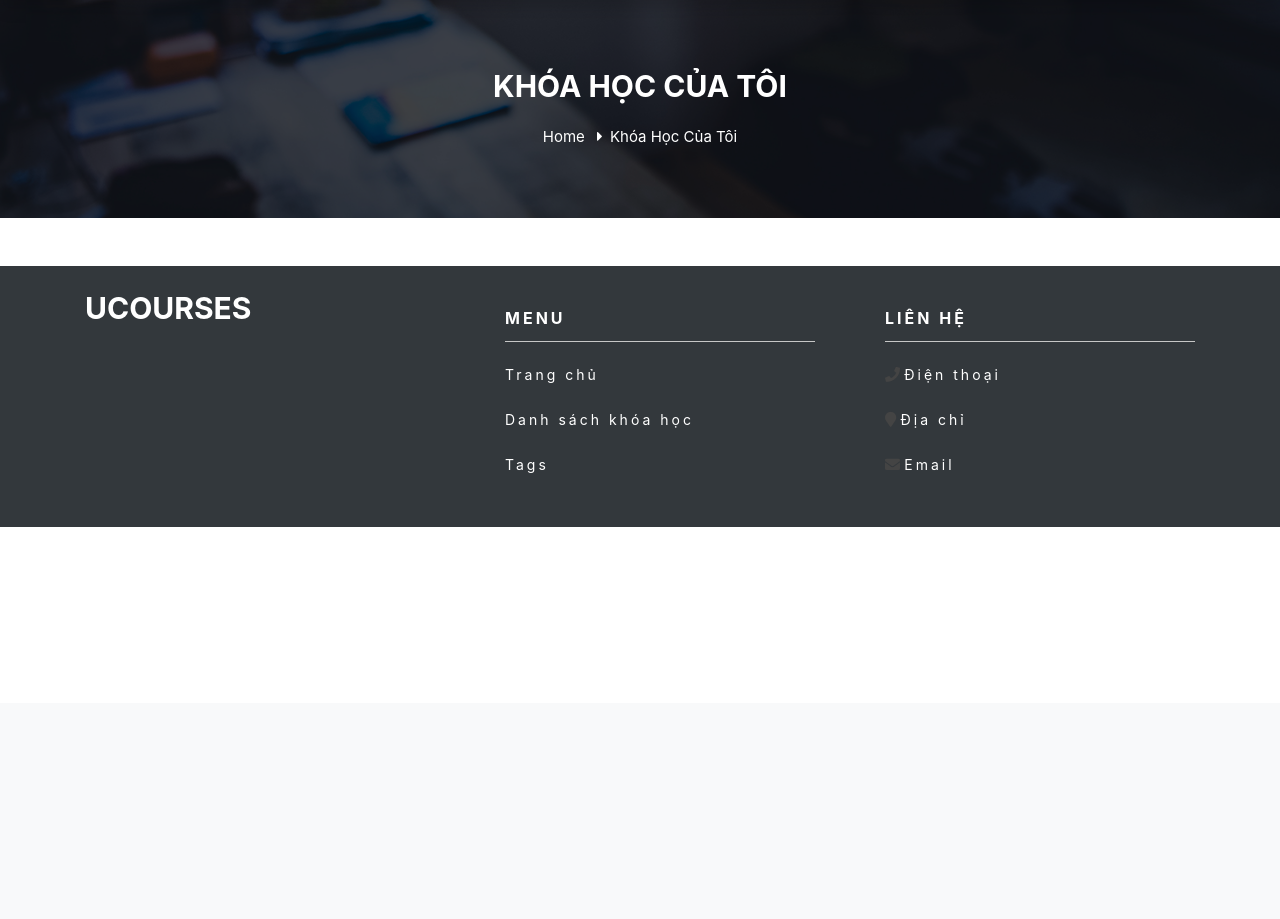
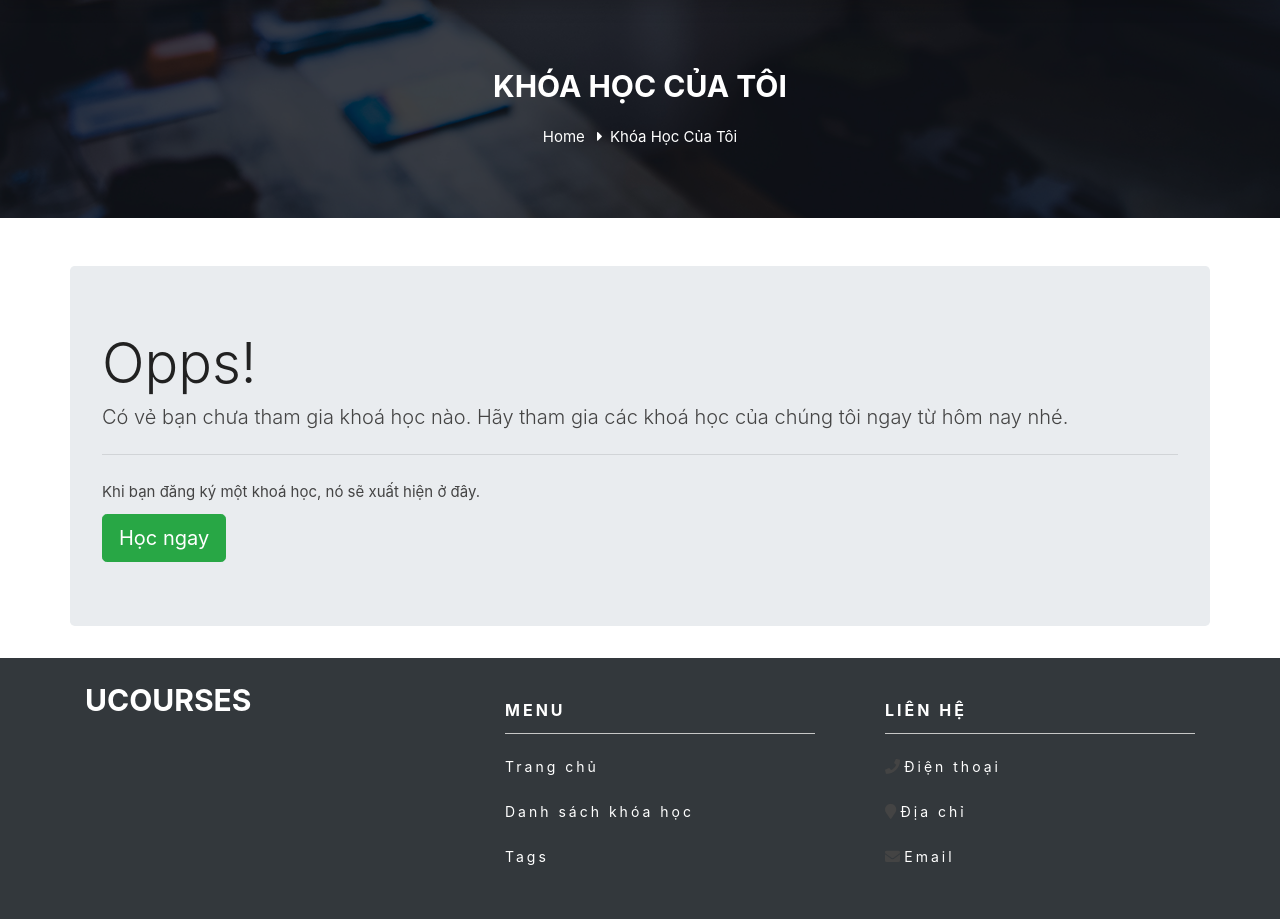
Before and after one commit to quyctd/myclass-clone, a Django app: page /mycourses/ in a window 1280 px wide. Shown: the part 97-1016 px from the top of the page. Before the commit the page ends 624 px from the top, so only its background shows below. Run offline with Django 3.2, Linux system fonts and the light colour scheme; the visitor is signed in with stand-in values (Sample User, id 1); data that the repository does not hold is empty; parts of the project's set-up code (start-up, migrations or seed data) failed here and were passed over; some libraries are stand-ins or nearby versions.

Commit message:
My course bug

```diff
--- a/templates/courses/mycourse/list-course.html
+++ b/templates/courses/mycourse/list-course.html
@@ -1,5 +1,15 @@
 <div class="container">
     <div class="row">
+        {% if courses|length == 0 %}
+            <div class="jumbotron w-100">
+                <h1 class="display-4">Opps!</h1>
+                <p class="lead">Có vẻ bạn chưa tham gia khoá học nào. Hãy tham gia các khoá học của chúng tôi ngay từ hôm nay nhé.</p>
+                <hr class="my-4">
+                <p>Khi bạn đăng ký một khoá học, nó sẽ xuất hiện ở đây.</p>
+                <a class="btn btn-success btn-lg" href="/course/" role="button">Học ngay</a>
+            </div>
+        {% endif %}
+
         {% for course in courses %}
         <div class="col-md-3">
             <div class="card card-change">
```
Also changed, not shown: static/css/style.css (line endings or trailing spaces).
